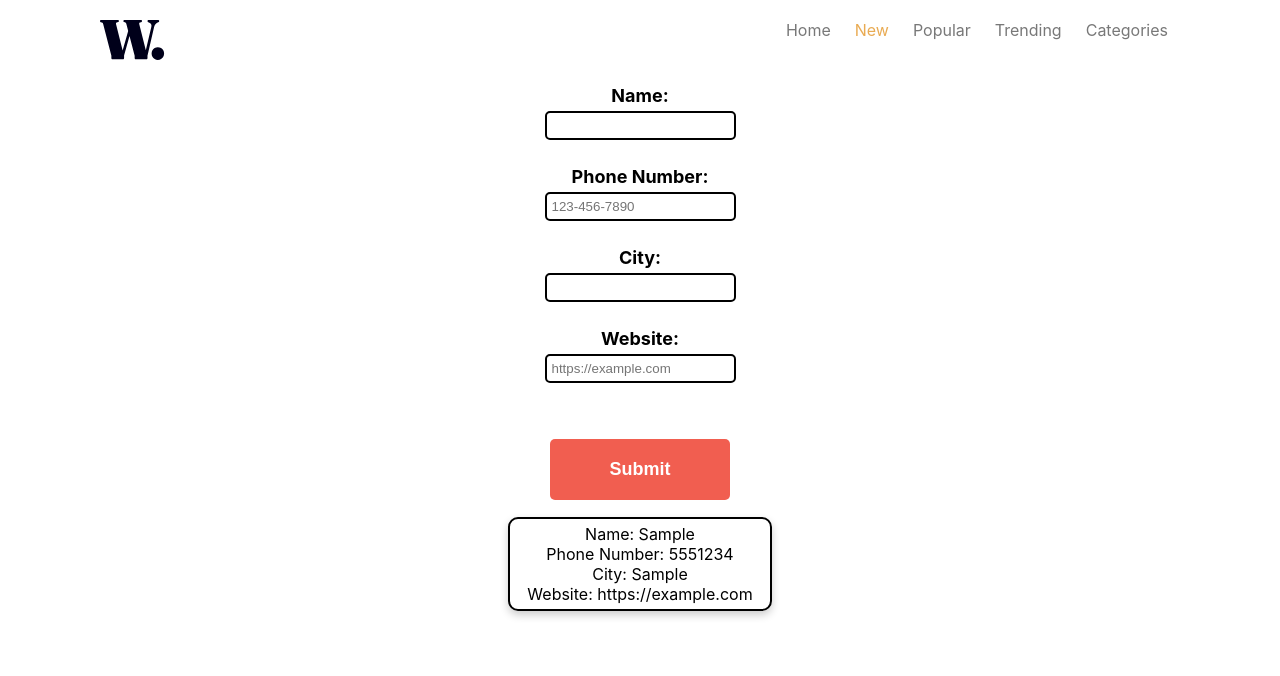
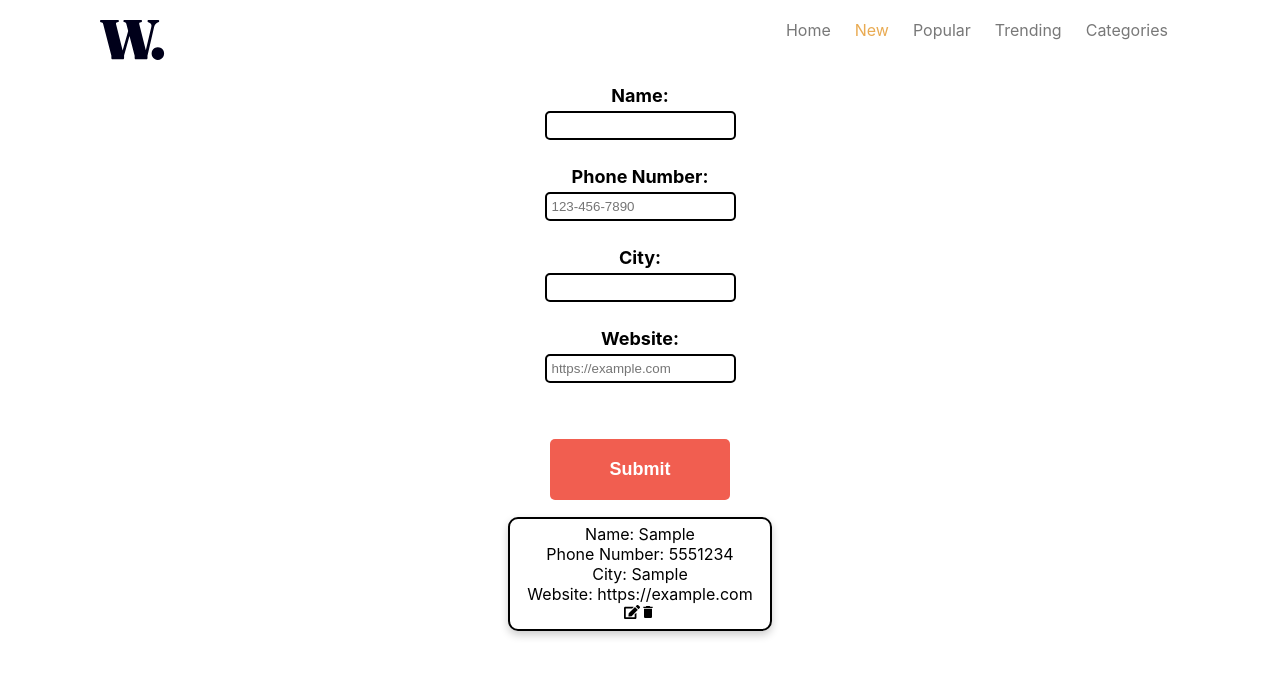
Before and after one commit to taphead/test-react-app, a React (Create React App) app: page /new in a window 1280 px wide. Both pictures are taken after typing "Sample", "5551234", "Sample", "https://example.com" into the empty fields and a click on the input "Submit". Shown: the top 676 px of the page. Built offline with nearby package versions, Linux system fonts and the light colour scheme; no server answers.

Commit message:
added delete functonality in form

```diff
--- a/package.json
+++ b/package.json
@@ -9,6 +9,7 @@
     "@testing-library/user-event": "^13.5.0",
     "react": "^19.1.0",
     "react-dom": "^19.1.0",
+    "react-icons": "^5.5.0",
     "react-router-dom": "^7.6.1",
     "react-scripts": "5.0.1",
     "web-vitals": "^2.1.4"
--- a/src/pages/FormView.jsx
+++ b/src/pages/FormView.jsx
@@ -1,4 +1,6 @@
 import { useState, useEffect } from "react";
+import { MdDelete } from "react-icons/md";
+import { FaEdit } from "react-icons/fa";
 
 export default function FormView() {
   const [name, setName] = useState("");
@@ -35,13 +37,21 @@ export default function FormView() {
   function handleFormSubmit(event) {
     event.preventDefault();
     let newUser = {
+      id: userArray.length + 1,
       name: name,
       phone: phone,
       address: { city: city },
       website: website,
+      isLocal: true,
     };
     setUserArray((prevArray) => [...prevArray, newUser]);
     event.target.reset();
+  }
+
+  function handleCardDelete(id) {
+    let newUserArray = userArray.filter((user) => user.id !== id);
+    setUserArray(newUserArray);
+    setIsLoaded(true);
   }
 
   return (
@@ -100,6 +110,12 @@ export default function FormView() {
             <br />
             Website: {user.website}
             <br />
+            {"isLocal" in user && (
+              <div>
+                <FaEdit />
+                <MdDelete onClick={() => handleCardDelete(user.id)} />
+              </div>
+            )}
           </div>
         ))}
       </div>
```
Also changed, not shown: 1 other file (tests, documents, lock files or other folders).
